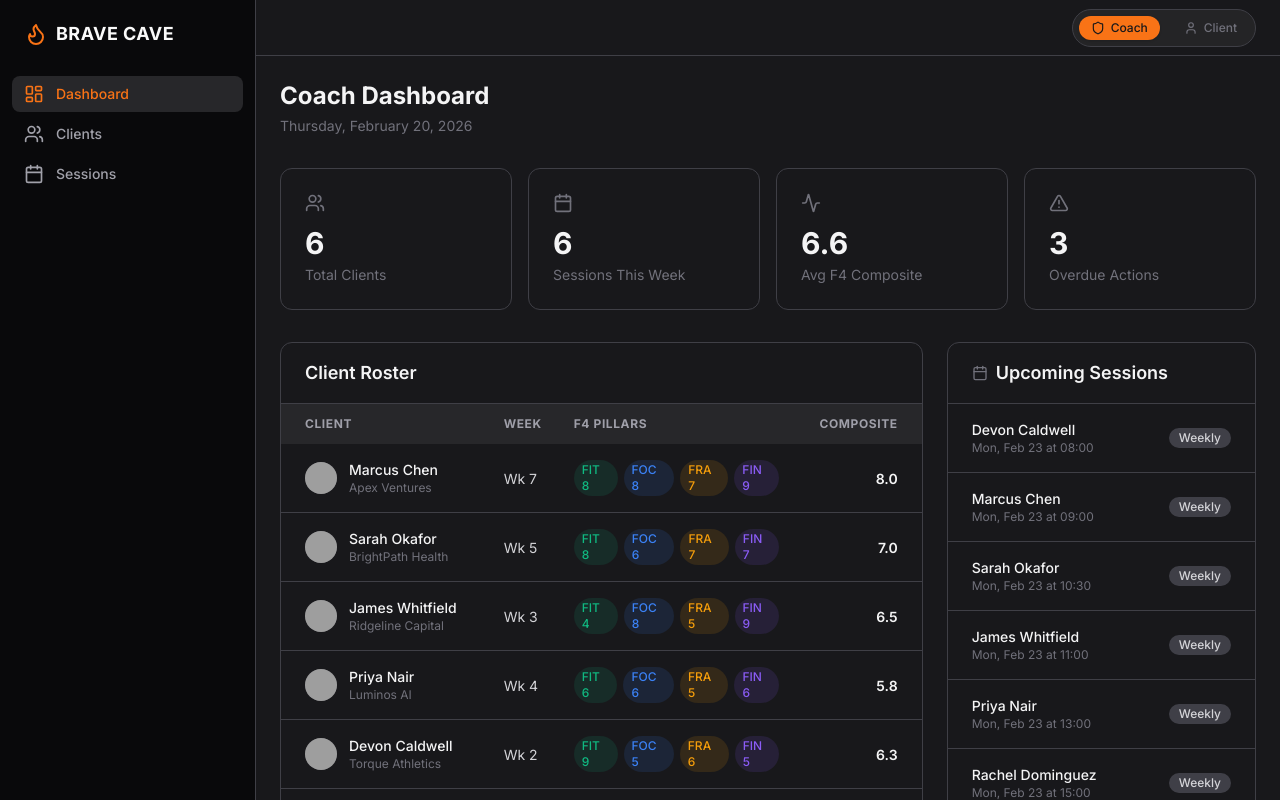
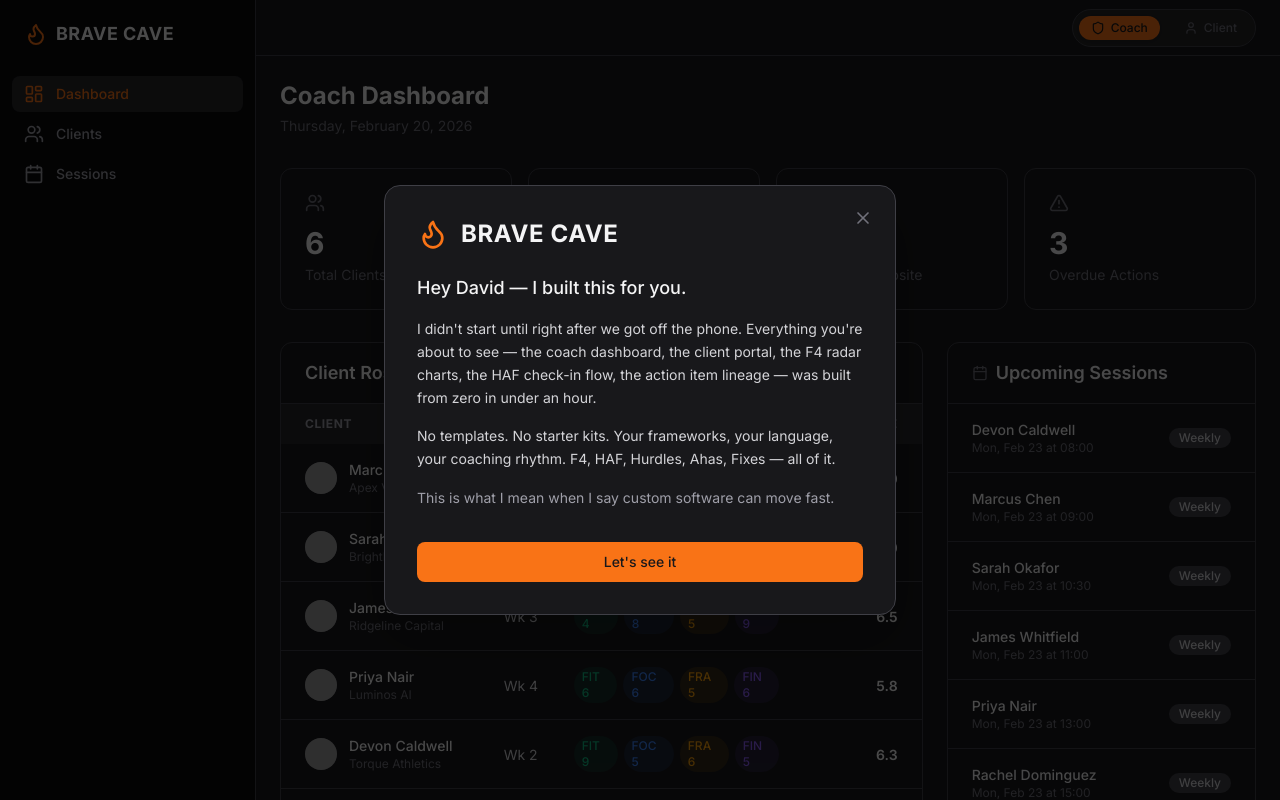
Before and after one commit to dcerniglia/brave-cave-demo, a React (Vite) app: page /brave-cave-demo/coach in a window 1280 px wide. Built offline with nearby package versions, Linux system fonts and the light colour scheme; grey boxes are pictures that could not be loaded.

Commit message:
adds welcome modal for David Wible demo

```diff
--- a/src/components/layout/AppShell.tsx
+++ b/src/components/layout/AppShell.tsx
@@ -4,6 +4,7 @@ import { Sidebar, MobileDrawer, BottomNav } from "./Sidebar"
 import { RoleSwitcher } from "./RoleSwitcher"
 import { Flame } from "lucide-react"
 import { useRole } from "@/hooks/useRole"
+import { WelcomeModal } from "./WelcomeModal"
 
 export function AppShell() {
   const { pathname } = useLocation()
@@ -15,6 +16,7 @@ export function AppShell() {
   }, [pathname, role, setRole])
   return (
     <div className="flex h-screen bg-background text-foreground">
+      <WelcomeModal />
       <Sidebar />
       <div className="flex flex-1 flex-col overflow-hidden">
         {/* Header: always visible, content changes by breakpoint */}
--- /dev/null
+++ b/src/components/layout/WelcomeModal.tsx
@@ -0,0 +1,53 @@
+import { useState } from "react"
+import { X, Flame } from "lucide-react"
+
+export function WelcomeModal() {
+  const [open, setOpen] = useState(true)
+
+  if (!open) return null
+
+  return (
+    <>
+      <div className="fixed inset-0 z-50 bg-black/70" onClick={() => setOpen(false)} />
+      <div className="fixed inset-0 z-50 flex items-center justify-center p-4 pointer-events-none">
+        <div className="relative bg-zinc-900 border border-zinc-700 rounded-2xl max-w-lg w-full p-8 pointer-events-auto shadow-2xl">
+          <button
+            onClick={() => setOpen(false)}
+            className="absolute top-4 right-4 p-1.5 rounded-lg text-zinc-500 hover:text-zinc-300 transition-colors"
+          >
+            <X className="h-5 w-5" />
+          </button>
+
+          <div className="flex items-center gap-3 mb-6">
+            <Flame className="h-8 w-8 text-primary" />
+            <span className="text-2xl font-bold tracking-wide text-zinc-100">
+              BRAVE CAVE
+            </span>
+          </div>
+
+          <div className="space-y-4 text-zinc-300 text-sm leading-relaxed">
+            <p className="text-lg text-zinc-100 font-medium">
+              Hey David — I built this for you.
+            </p>
+            <p>
+              I didn't start until right after we got off the phone. Everything you're about to see — the coach dashboard, the client portal, the F4 radar charts, the HAF check-in flow, the action item lineage — was built from zero in under an hour.
+            </p>
+            <p>
+              No templates. No starter kits. Your frameworks, your language, your coaching rhythm. F4, HAF, Hurdles, Ahas, Fixes — all of it.
+            </p>
+            <p className="text-zinc-400">
+              This is what I mean when I say custom software can move fast.
+            </p>
+          </div>
+
+          <button
+            onClick={() => setOpen(false)}
+            className="mt-8 w-full rounded-lg bg-primary text-primary-foreground py-2.5 text-sm font-medium hover:bg-primary/90 transition-colors"
+          >
+            Let's see it
+          </button>
+        </div>
+      </div>
+    </>
+  )
+}
```
